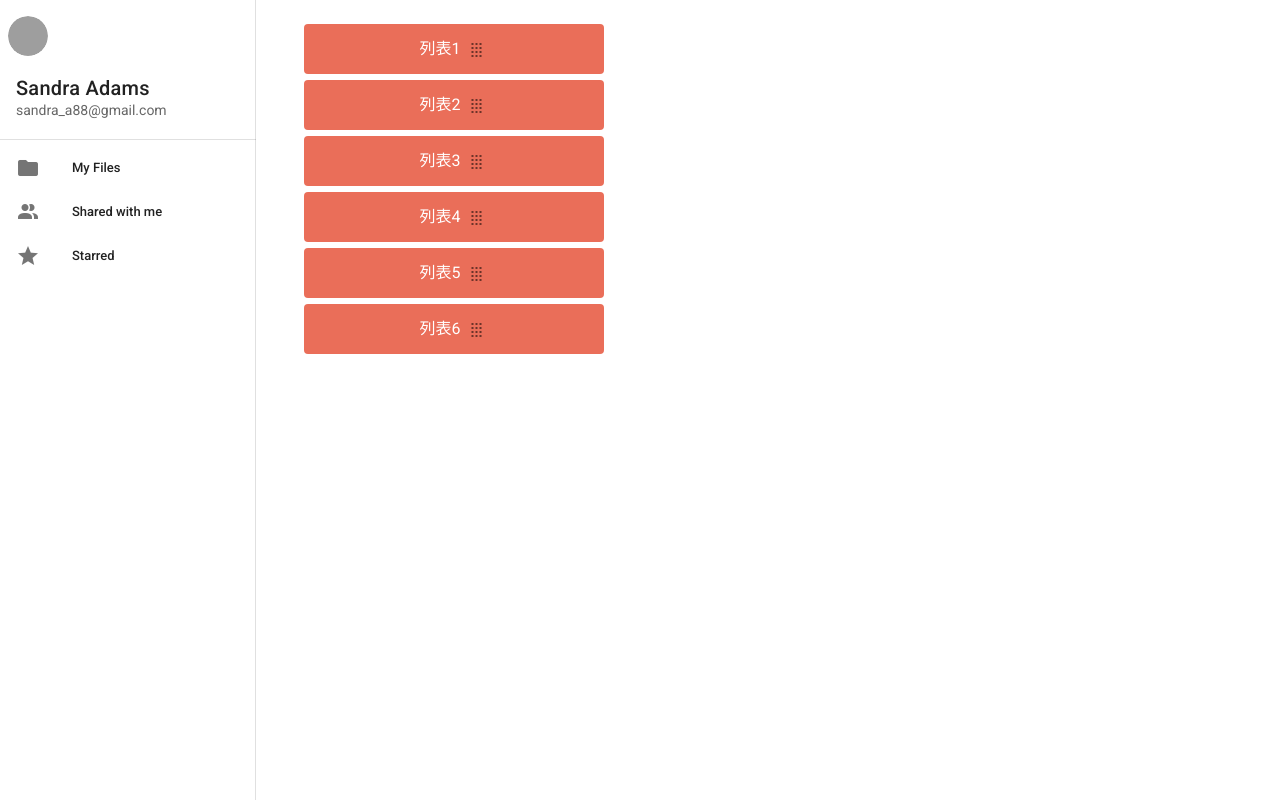
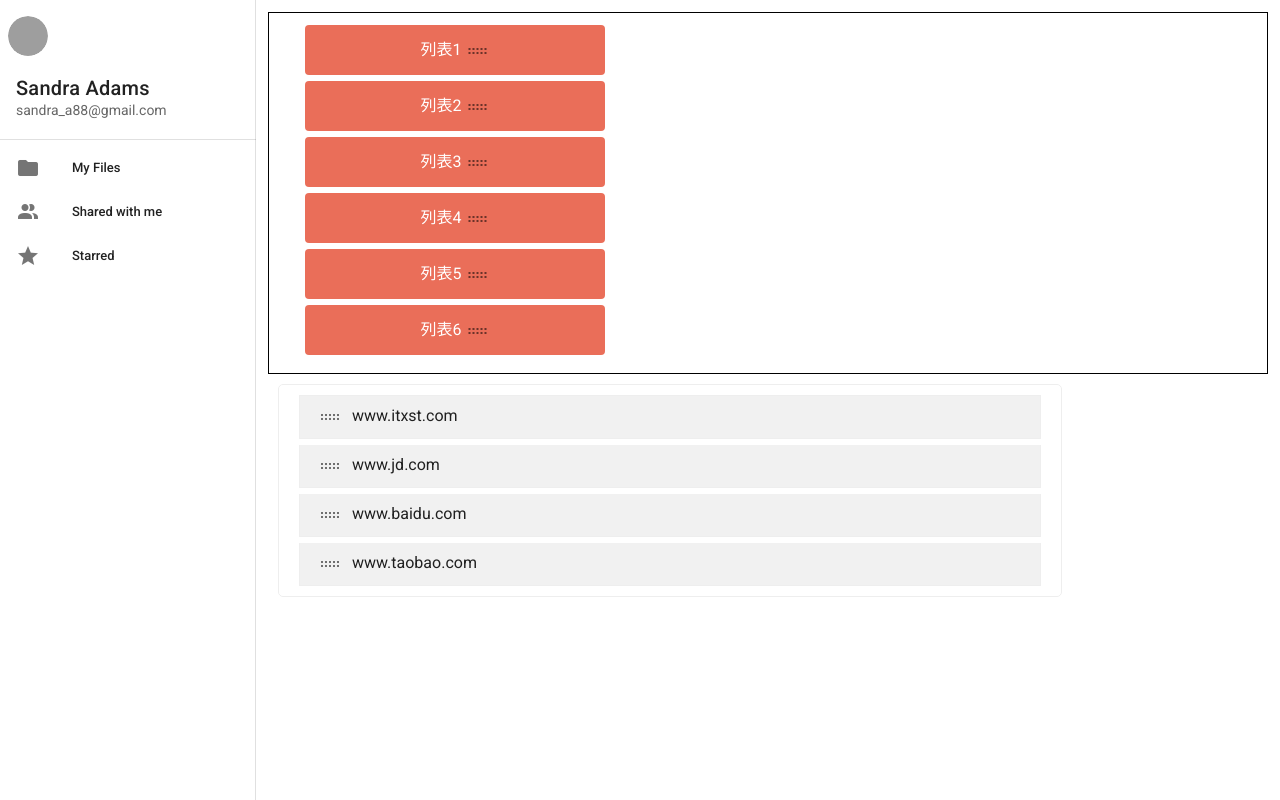
Before and after one commit to Evan1106/collapse-mockjs, a Vue app: page / in a window 1280 px wide. Built offline with nearby package versions, Linux system fonts and the light colour scheme; grey boxes are pictures that could not be loaded.

Commit message:
use vuedraggable

```diff
--- a/package.json
+++ b/package.json
@@ -11,6 +11,7 @@
     "@ivanv/vue-collapse-transition": "^1.0.2",
     "core-js": "^3.8.3",
     "vue": "^2.6.14",
+    "vuedraggable": "^2.24.3",
     "vuetify": "^2.6.0"
   },
   "devDependencies": {
--- a/src/App.vue
+++ b/src/App.vue
@@ -88,6 +88,7 @@
           <!-- <whiteBoard></whiteBoard> -->
           <!-- <goTo></goTo> -->
           <dragView></dragView>
+          <dragViewTwo></dragViewTwo>
         </v-container>
     </v-main>
   </v-app>
@@ -100,6 +101,7 @@
 // import whiteBoard from './components/whiteBoard.vue';
 // import goTo from './components/goTo.vue'
 import dragView from './components/dragView.vue'
+import dragViewTwo from './components/dragViewTwo.vue';
 
 export default {
   name: 'App',
@@ -110,7 +112,8 @@ export default {
     // fixView
     // whiteBoard
     // goTo
-    dragView
+    dragView,
+    dragViewTwo
   },
 
   data: () => ({
--- a/src/components/dragView.vue
+++ b/src/components/dragView.vue
@@ -1,5 +1,5 @@
 <template>
-  <div class="container">
+  <div class="container" style="border: solid 1px black;">
     <transition-group class="list" tag="ul" name="drag">
       <li
         @dragenter="dragenter($event, index)"
@@ -11,7 +11,7 @@
         class="list-item"
       >
       {{ item.label }}
-      <v-icon style="cursor: move;" @mousedown="isdraggable = true">mdi-drag</v-icon>
+      <v-icon style="cursor: move;" @mousedown="isdraggable = true">mdi-drag-horizontal</v-icon>
       </li>
     </transition-group>
   </div>
@@ -45,6 +45,7 @@
         e.preventDefault();
         if(this.dragIndex != index){
           const source = this.list[this.dragIndex];
+          console.log(source)
           this.list.splice(this.dragIndex, 1);
           this.list.splice(index, 0 ,source);
           this.dragIndex =index;
@@ -53,6 +54,37 @@
       dragover(e) {
         e.preventDefault();
         this.isdraggable = false
+      },
+      debounce( func, wait) {
+        let timeout;
+        // return function() {
+          let context = this;
+          let args = arguments;
+          clearTimeout(timeout)
+          timeout = setTimeout(function() {
+            func.apply(context, args)
+          }, wait)
+        // }
+      },
+      throttled(fn, delay) {
+        let timer = null
+        let startTime = Date.now()
+        // return function() {
+          console.log("123")
+          let curTime = Date.now()
+          let remaining = delay - ( curTime - startTime) // 從上次到現在剩餘多少時間
+          let context = this
+          let args = arguments
+          clearTimeout(timer)
+          if( remaining <= 0){
+            console.log("yesif")
+            fn.apply(context, args)
+            startTime = Date.now()
+          }else{
+            console.log("noIf")
+            timer = setTimeout(fn, remaining)
+          }
+        // }
       }
 
 
--- /dev/null
+++ b/src/components/dragViewTwo.vue
@@ -0,0 +1,80 @@
+<template>
+  <!--使用draggable组件-->
+  <div class="itxst">
+    <div class="col">
+      <draggable v-model="arr1" handle=".mover" animation="300" @start="onStart" @end="onEnd">
+          <transition-group>
+            <div class="item" v-for="item in arr1" :key="item.id">
+              <v-icon class="mover" style="cursor: move;" @mousedown="isdraggable = true">mdi-drag-horizontal</v-icon>
+              {{ item.name }}
+            </div>
+          </transition-group>
+      </draggable>
+    </div>
+  </div>
+</template>
+
+<script>
+//导入draggable组件
+import draggable from 'vuedraggable'
+export default {
+  //注册draggable组件
+  components: {
+    draggable,
+  },
+  data() {
+    return {
+      //定义要被拖拽对象的数组
+      arr1:[
+        {id:1,name:'www.itxst.com'},
+        {id:2,name:'www.jd.com'},
+        {id:3,name:'www.baidu.com'},
+        {id:4,name:'www.taobao.com'}
+      ],
+    };
+  },
+  methods: {
+     //开始拖拽事件
+      onStart(){
+        // this.drag=true;
+      },
+      //拖拽结束事件
+       onEnd() {
+      //  this.drag=false;
+    },
+  },
+};
+</script>
+
+<style scoped>
+  /*定义要拖拽元素的样式*/
+.itxst {
+    margin: 10px;
+}
+.col {
+  width: 80%;
+  flex: 1;
+  padding: 10px;
+  border: solid 1px #eee;
+  border-radius: 5px;
+  float: left;
+}
+.col + .col {
+  margin-left: 10px;
+}
+.item {
+  padding: 6px 12px;
+  margin: 0px 10px 0px 10px;
+  border: solid 1px #eee;
+  background-color: #f1f1f1;
+  text-align: left;
+}
+.item + .item {
+  border-top: none;
+  margin-top: 6px;
+}
+.mover {
+  cursor: move;
+  padding:3px 6px;
+}
+</style>
```
Also changed, not shown: 1 other file (tests, documents, lock files or other folders).
